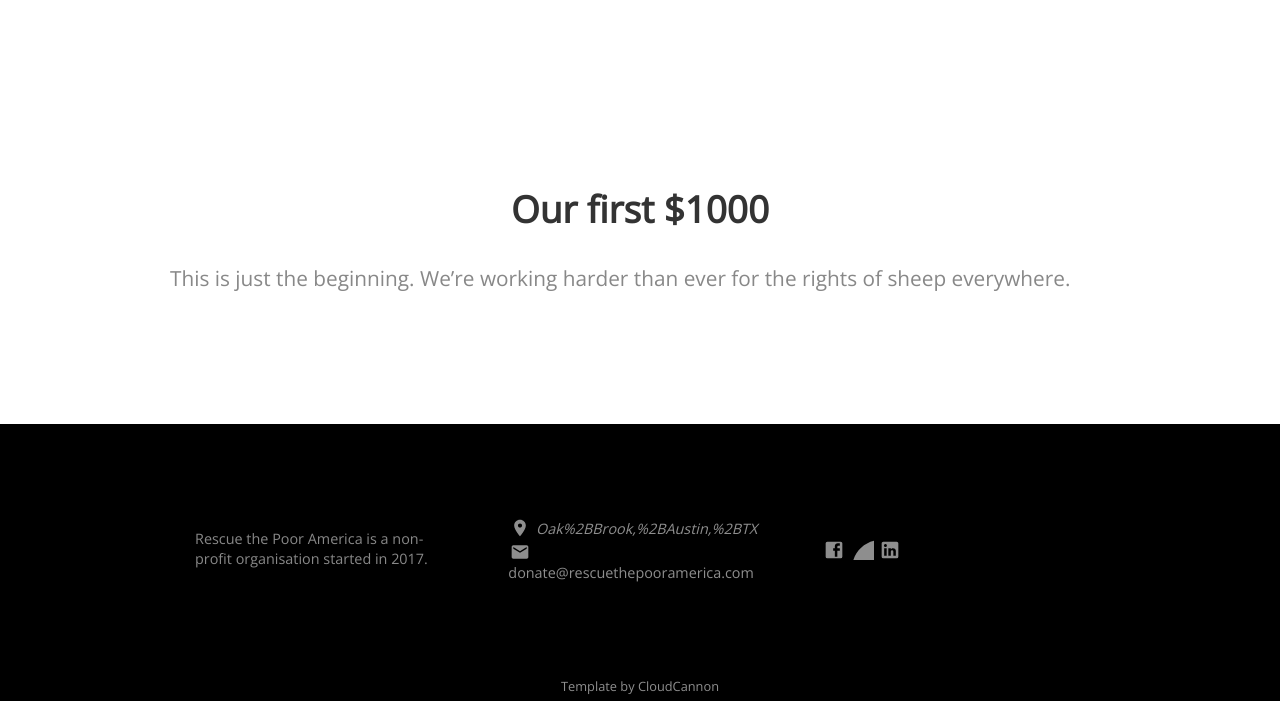
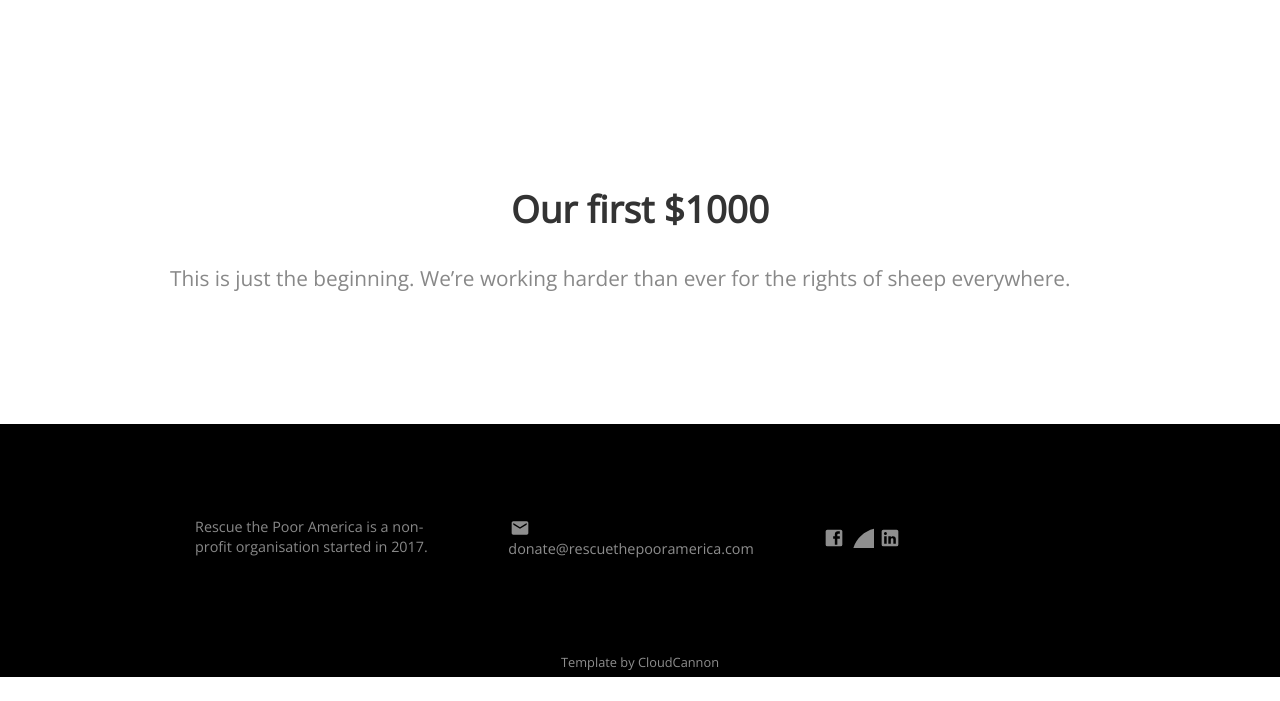
Before and after one commit to prouticus/rtpa, a Jekyll site: the page built from _posts/2016-10-15-1000.md, in a window 1280 px wide. Shown: the part 430-1131 px from the top of the page. Built offline with Jekyll 4.4.1, drawn with Linux system fonts in a browser that asks for light colours; nearby versions of some CDN libraries; after the commit the page ends 1107 px from its top, so only the background shows below that.

Commit message:
removed "place"

```diff
--- a/_data/company.yml
+++ b/_data/company.yml
@@ -1,6 +1,6 @@
 company_name: Rescue The Poor America
 mission_statement: Rescue the Poor America is a non-profit organisation started in 2017.
-address: Oak%2BBrook,%2BAustin,%2BTX
+address:
 phone:
 email: donate@rescuethepooramerica.com
 facebook: rtpamerica
--- a/_layouts/default.html
+++ b/_layouts/default.html
@@ -45,11 +45,13 @@
 				</div>
 
 				<div class="contact">
+					<!--
 					<address>
 						<a href="https://www.google.com/maps/place/{{ site.data.company.address | url_encode }}">
 							{% include icons/footer.html icon="place" %} {{ site.data.company.address }}
 						</a>
 					</address>
+					-->
 					<p class="email">
 						<a href="mailto:{{ site.data.company.email }}">
 							{% include icons/footer.html icon="email" %} {{ site.data.company.email }}
```
